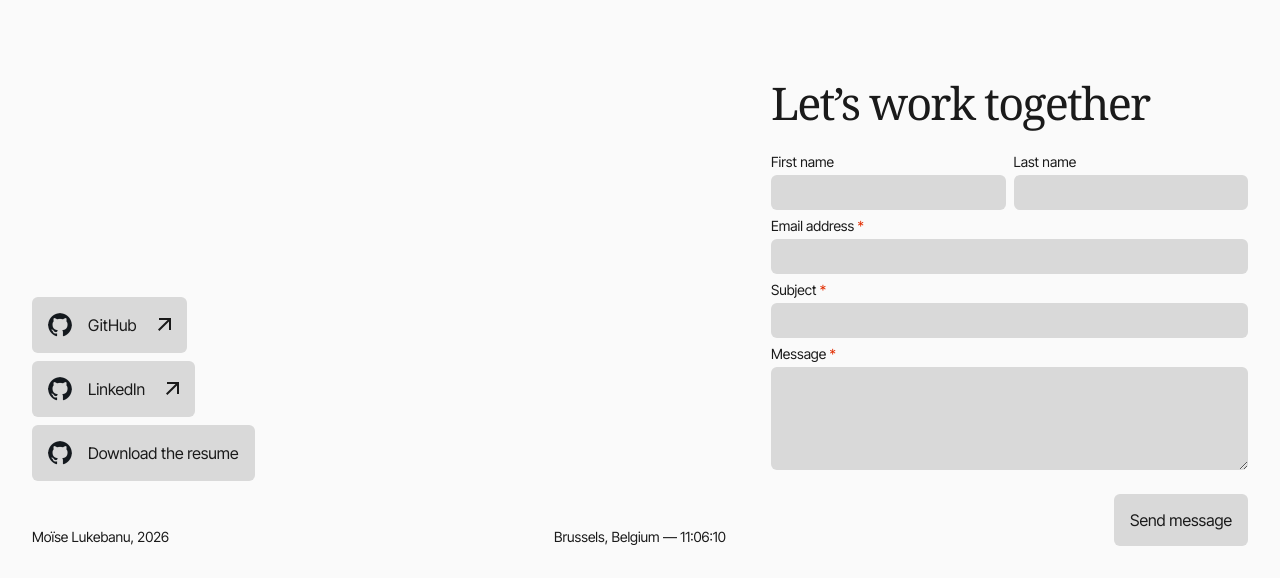
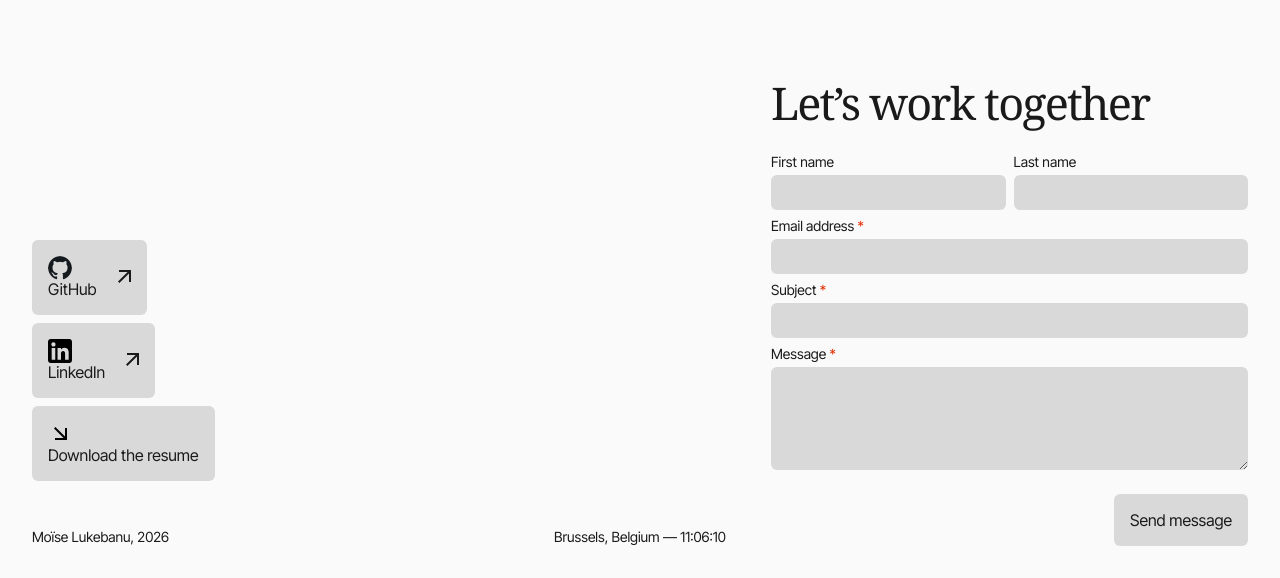
Before and after one commit to moiselkbn/portfolio, a PHP site: page / in a window 1280 px wide. Shown: the part 414-992 px from the top of the page. Run offline with PHP 8.4, Linux system fonts and the light colour scheme; data that the repository does not hold is empty; some web fonts are replaced.

Commit message:
Footer buttons — group icon+label, swap in real icons

```diff
--- a/includes/components/Footer.php
+++ b/includes/components/Footer.php
@@ -13,25 +13,31 @@ declare(strict_types=1);
       <ul class="footer__buttons">
         <li>
           <a class="button button--external" href="https://github.com/moiselkbn">
+            <span class="button__content">
               <img class="button__icon" src="<?= e(url('assets/icons/github.png')) ?>"
                    alt="" width="24" height="24">
               <span>GitHub</span>
+            </span>
             <span class="button__arrow" aria-hidden="true"></span>
           </a>
         </li>
         <li>
           <a class="button button--external" href="https://www.linkedin.com/in/moiselukebanu/">
-            <img class="button__icon" src="<?= e(url('assets/icons/github.png')) ?>"
+            <span class="button__content">
+              <img class="button__icon" src="<?= e(url('assets/icons/linkedin.svg')) ?>"
                    alt="" width="24" height="24">
               <span>LinkedIn</span>
+            </span>
             <span class="button__arrow" aria-hidden="true"></span>
           </a>
         </li>
         <li>
           <a class="button" href="<?= e(url('cv/moise-lukebanu-cv.pdf')) ?>" download>
-            <img class="button__icon" src="<?= e(url('assets/icons/github.png')) ?>"
-                 alt="" width="24" height="24">
+            <span class="button__content">
+              <img class="button__icon" src="<?= e(url('assets/icons/arrow-external.svg')) ?>"
+                   alt="" width="24" height="24" style="transform: rotate(90deg);">
               <span>Download the resume</span>
+            </span>
           </a>
         </li>
       </ul>
```
Lines whose indentation alone changed are shown as unchanged.
